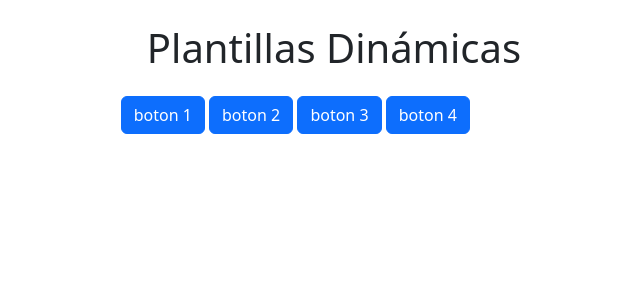
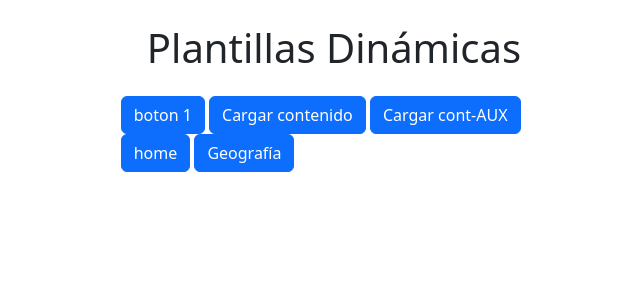
Before and after one commit to RodrigoHC87/pasandoInfoBendToFend, a Django app: template plantillasDinamicas/templates/home.html in a window 1280 px wide. Shown: the top 300 px of the page, without its empty margins (306-946 px from the left). Run offline with Django 5.2, Linux system fonts and the light colour scheme; the template is opened without the code that fills it, so the values that code supplies are empty.

Commit message:
Version con varias formas de mostrar info desde el backend al fronted

```diff
--- a/plantillasDinamicas/static/css/p_dinamicas.css
+++ b/plantillasDinamicas/static/css/p_dinamicas.css
@@ -5,20 +5,20 @@
 
 
 .h1 {
-    font-size: 20px;
+    font-size: 30px;
     color: #000000;
     font-weight: bold;
 }
 
 
 .h3 {
-    font-size: 14px;
+    font-size: 24px;
     color: red;
     font-weight: bold;
 }
 
 .p {
-    font-size: 12px;
+    font-size: 20px;
     color: violet;
     font-style: oblique;
 }
--- /dev/null
+++ b/plantillasDinamicas/static/js/prueba4.js
@@ -0,0 +1,117 @@
+
+
+let paisesHTML = '';
+
+const obtenerCiudades = async (idPais) => {
+    try {
+        const response = await fetch(`./ciudad/${idPais}`);
+        const data = await response.json();
+        console.log(data);
+
+        if(data.mensaje === "Exito") {
+
+            ciudades = data.ciudades;
+
+            const opciones = ciudades.map(ciudad => `<li>${ciudad.nombre}</li>`).join('');
+
+            ciudadesHTML = `
+                <h1 class="h1">CIUDADES</h1>
+                <ul>
+                    ${opciones}
+                </ul>
+                `;
+
+            const contenedor = document.getElementById("contenedor-principal");
+            contenedor.innerHTML = ciudadesHTML;
+            contenedor.style.display = 'block';
+
+        } else {
+            alert('Paises no encontrados...');
+        }
+    } catch (error) {
+        console.error("Error al obtener ciudades:", error);
+    }
+};
+
+
+
+const obtenerPaises = async () => {
+    try {
+        const response = await fetch('./pais');
+        const data = await response.json();
+
+        console.log(data);
+
+        if(data.mensaje === "Exito") {
+
+            // Generar la lista de países
+            const opc_paises = data.paises.map(pais => `
+                <li>
+                    <a type="button" class="btn btn-primary my-1" id="btns${pais.id}" href="#">${pais.nombre}</a>
+                </li>`).join('');
+
+            paisesHTML = `
+                <h1 class="h1">PAISES</h1>
+                <ul>
+                    ${opc_paises}
+                </ul>`;
+
+        } else {
+            alert('Paises no encontrados...');
+        }
+    } catch (error) {
+        console.error("Error al obtener países:", error);
+    }
+};
+
+
+
+const cargaInicial = async () => {
+
+    await obtenerPaises();
+
+    const contenedor = document.getElementById("contenedor-principal");
+
+    const btnI = document.getElementById('btnI');
+
+
+    //- Mostrar Botones de los paises
+    btnI.addEventListener('click', () => {
+        // Mostrar la información de países
+        contenedor.innerHTML = paisesHTML;
+        contenedor.style.display = 'block';
+    });
+
+
+    //- Delegación de eventos
+    contenedor.addEventListener('click', (event) => {
+        if (event.target && event.target.tagName === 'A' && event.target.id.startsWith('btns')) {
+
+            const buttonId = event.target.id.substring(4); // 4 es la longitud de 'btns'
+            obtenerCiudades(buttonId);
+        }
+    });
+};
+
+
+window.addEventListener("load", async () => {
+    await cargaInicial();
+});
+
+
+
+
+//- Función para cargar plantillas dinámicas (La santisima PTM!!!)
+function cargarPlantilla(url) {
+    fetch(url)
+        .then(response => response.text())
+        .then(data => {
+
+            const contenedor = document.getElementById("contenedor-principal");
+
+            contenedor.style.display = 'block';
+            contenedor.innerHTML = data;
+
+        })
+        .catch(error => console.error('Error al cargar la plantilla:', error));
+}
--- a/plantillasDinamicas/templates/home.html
+++ b/plantillasDinamicas/templates/home.html
@@ -20,17 +20,24 @@
             </a>
 
 
-            <a type="button" class="btn btn-primary" id="btnII" href="#">
-                boton 2
+            <button class="btn btn-primary" onclick="cargarPlantilla('./plantilaAux/')">
+                Cargar contenido
+            </button>
+
+
+            <button class="btn btn-primary" onclick="cargarPlantilla('./cargarDinamica/')">
+                Cargar cont-AUX
+            </button>
+
+            <a type="button" class="btn btn-primary" id="btnV" href="{% url 'home' %}">
+                home
             </a>
 
-            <a type="button" class="btn btn-primary" id="btnIII" href="#">
-                boton 3
+            <a type="button" class="btn btn-primary" id="btnIV" href="{% url 'index' %}">
+                Geografía
             </a>
 
-            <a type="button" class="btn btn-primary" id="btnIV" href="#">
-                boton 4
-            </a>
+
 
         </div>
 
@@ -39,6 +46,6 @@
 
         </div>
 
-        <script src="{% static 'js/prueba3_1.js' %}"></script>
+        <script src="{% static 'js/prueba4.js' %}"></script>
     </body>
 </html>
--- /dev/null
+++ b/plantillasDinamicas/templates/plantilla.html
@@ -0,0 +1,3 @@
+<h1 class="h1">Plantilla auxiliar</h1>
+
+<p class="p">Esta es una plantilla auxiliar</p>
--- a/plantillasDinamicas/urls.py
+++ b/plantillasDinamicas/urls.py
@@ -1,8 +1,14 @@
 from django.urls import path
 from . import views
+
+from django.shortcuts import render
 
 urlpatterns = [
     path('', views.home, name='home'),
     path('pais/', views.obtener_paises, name='obtener_paises'),
     path('ciudad/<int:pais_id>/', views.obtener_ciudades, name='obtener_ciudades'),
+
+    path('plantilaAux/', lambda request: render(request, 'plantilla.html'), name='plantilaAux'),
+
+    path('cargarDinamica/', views.cargar_dinamica, name='cargar_dinamica'),
 ]
--- a/plantillasDinamicas/views.py
+++ b/plantillasDinamicas/views.py
@@ -40,6 +40,10 @@ def obtener_ciudades(request, pais_id):
 
 
 
+def cargar_dinamica(request):
+    paises = list(Pais.objects.values())
+    return render(request, 'plantillaDatos.html', {'paises':paises})
+
 
 
 #- Para conocer que esta devolviendo la funcion en consola.
```
Also changed, not shown: plantillasDinamicas/templates/plantillaDatos.html (added, +7 -0 lines).
